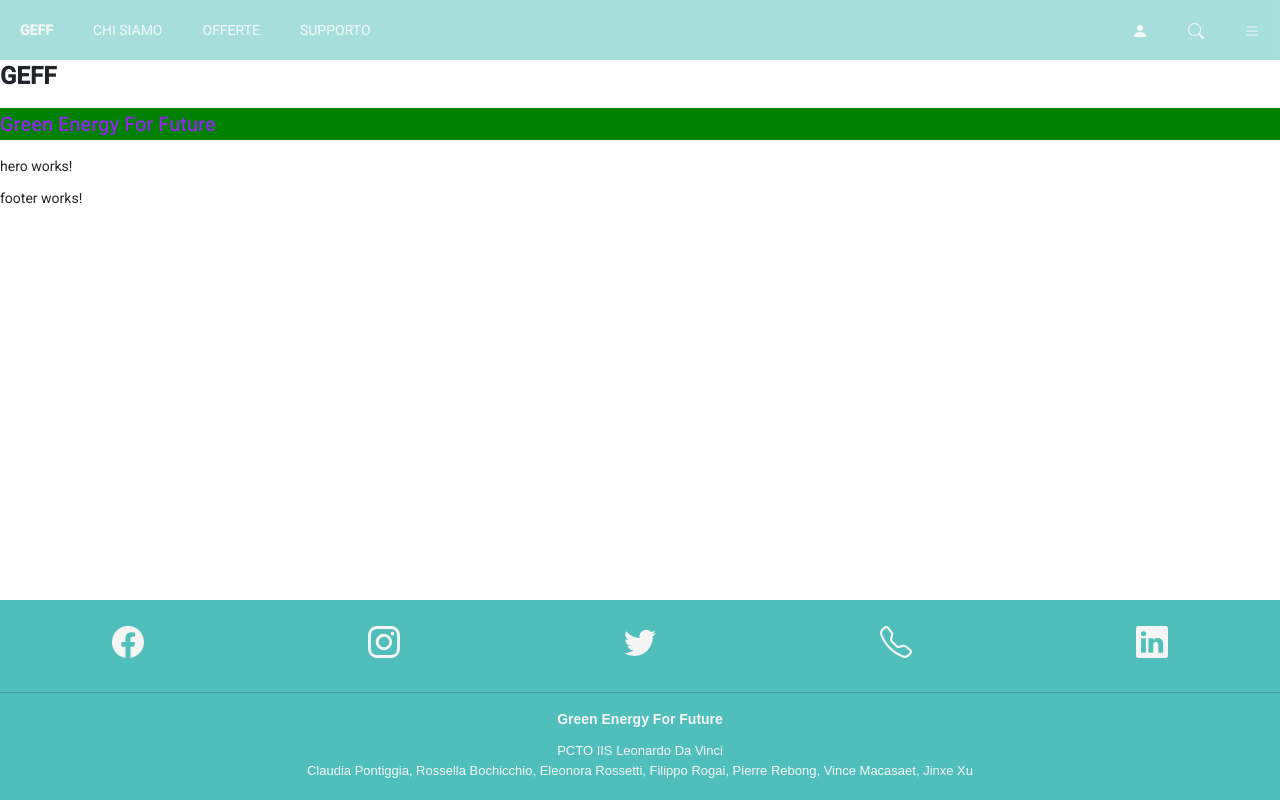
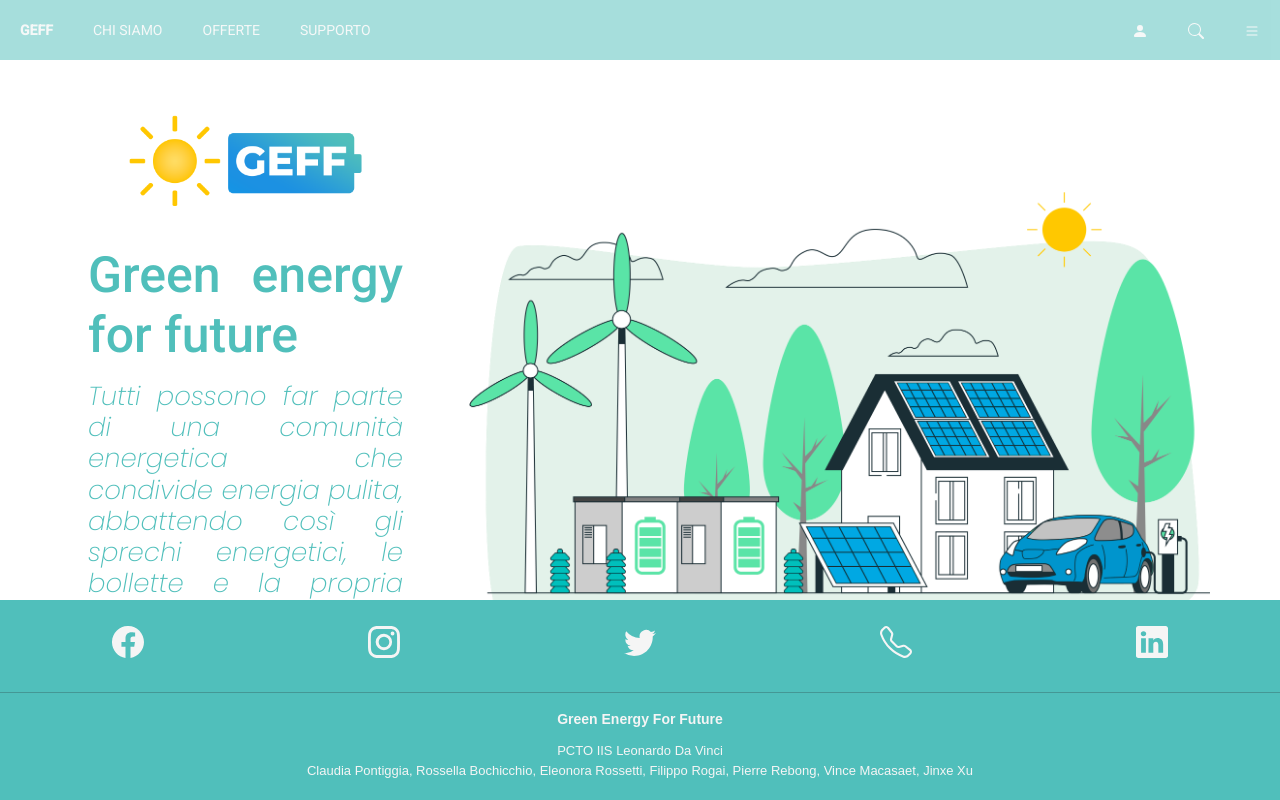
Before and after one commit to edoardogallinelli/GEFF, an Angular app: page / in a window 1280 px wide. Built offline with nearby package versions, Linux system fonts and the light colour scheme; what primeng would draw is missing.

Commit message:
Componente hero e immagini

```diff
--- a/src/app/components/hero/hero.component.css
+++ b/src/app/components/hero/hero.component.css
@@ -0,0 +1,46 @@
+.hero {
+    font-family: 'Poppins', sans-serif;
+    margin: 0;
+    padding: 0;
+}
+.hero-content {
+    margin-left: 50px;
+    margin-right: 50px;
+    height: 700px;
+    padding: 20px;
+    display: flex;
+    flex-direction: row-reverse;
+    justify-content: space-between;
+    align-items: center;
+    gap: 48px;
+}
+.hero img {
+    width: 65%;
+}
+.hero-text {
+    color: #50BFBB;
+    margin: 18px;
+    text-align: justify;
+}
+.hero-text img{
+    width: 100%;
+}
+.hero-text h1{
+    font-size: 150px;
+}
+.hero-text h2{
+    font-size: 50px;
+    line-height: 1.2;
+}
+.hero-text p{
+    font-size: 26px;
+    line-height: 1.2;
+}
+.hero-button button{
+    margin-top: 30px;
+    font-size: 24px;
+    width: 100%;
+    height: 60px;
+    color: #7b7f81;
+    box-shadow: rgba(255, 199, 1, 0.4) -5px 5px, rgba(255, 199, 1, 0.3) -10px 10px, rgba(255, 199, 1, 0.2) -15px 15px, rgba(255, 199, 1, 0.1) -20px 20px, rgba(255, 199, 1, 0.05) -25px 25px;
+}
--- a/src/app/components/hero/hero.component.html
+++ b/src/app/components/hero/hero.component.html
@@ -1 +1,14 @@
-<p>hero works!</p>
+<link rel="preconnect" href="https://fonts.googleapis.com">
+<link rel="preconnect" href="https://fonts.gstatic.com" crossorigin>
+<link href="https://fonts.googleapis.com/css2?family=Poppins:ital,wght@1,200&display=swap" rel="stylesheet">
+<div class="hero">
+    <div class="hero-content">
+        <img src="../../../assets/images/35783239_8311663.png" alt="">
+    <div class="hero-text">
+        <img src="../../../assets/images/icon2.png" alt="">
+        <h2>Green energy for future</h2>
+        <p>Tutti possono far parte di una comunità energetica che condivide energia pulita,
+        abbattendo così gli sprechi energetici, le bollette e la propria impronta di carbonio.</p>
+    <div class="hero-button">
+        <button mat-stroked-button color="Primary">Partecipa anche tu!</button>
+</div>
--- a/src/app/pages/home/home.component.html
+++ b/src/app/pages/home/home.component.html
@@ -1,4 +1 @@
-<h1>GEFF</h1>
-<h2 class="textColor">Green Energy For Future</h2>
-
 <app-hero></app-hero>
```
Also changed, not shown: src/assets/images/35783239_8311663.png (added), src/assets/images/icon2.png (added).
